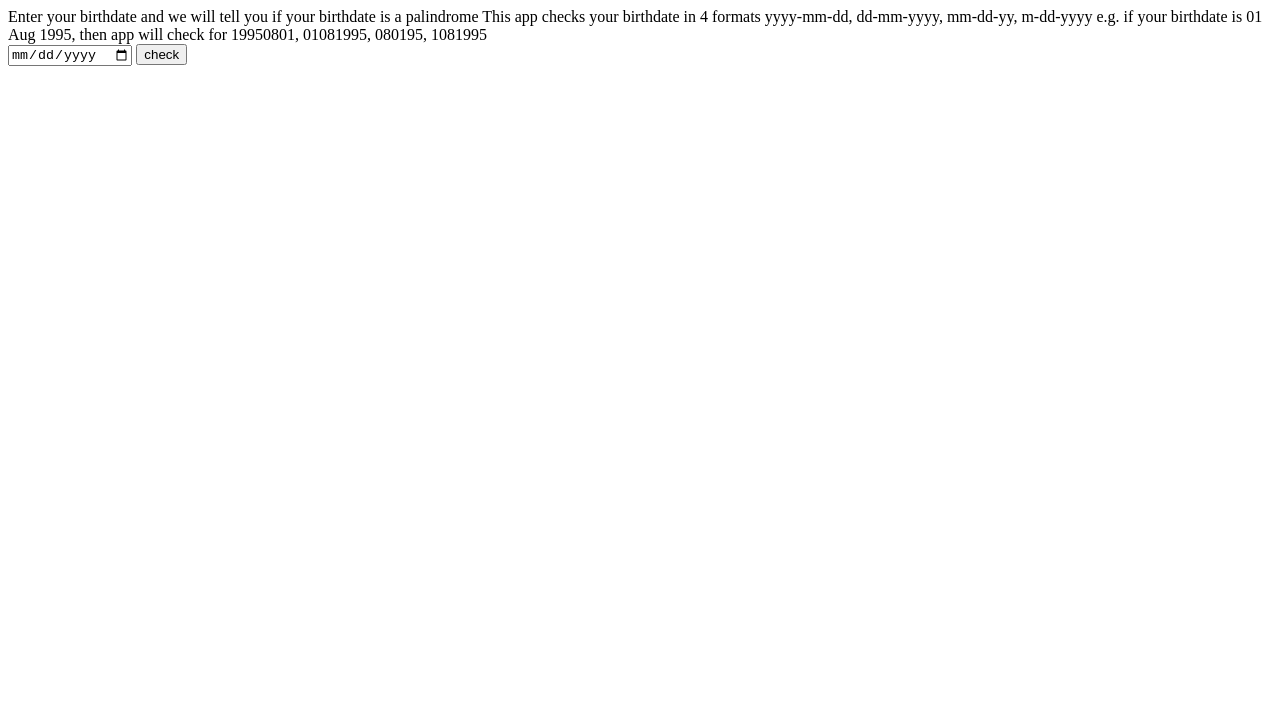
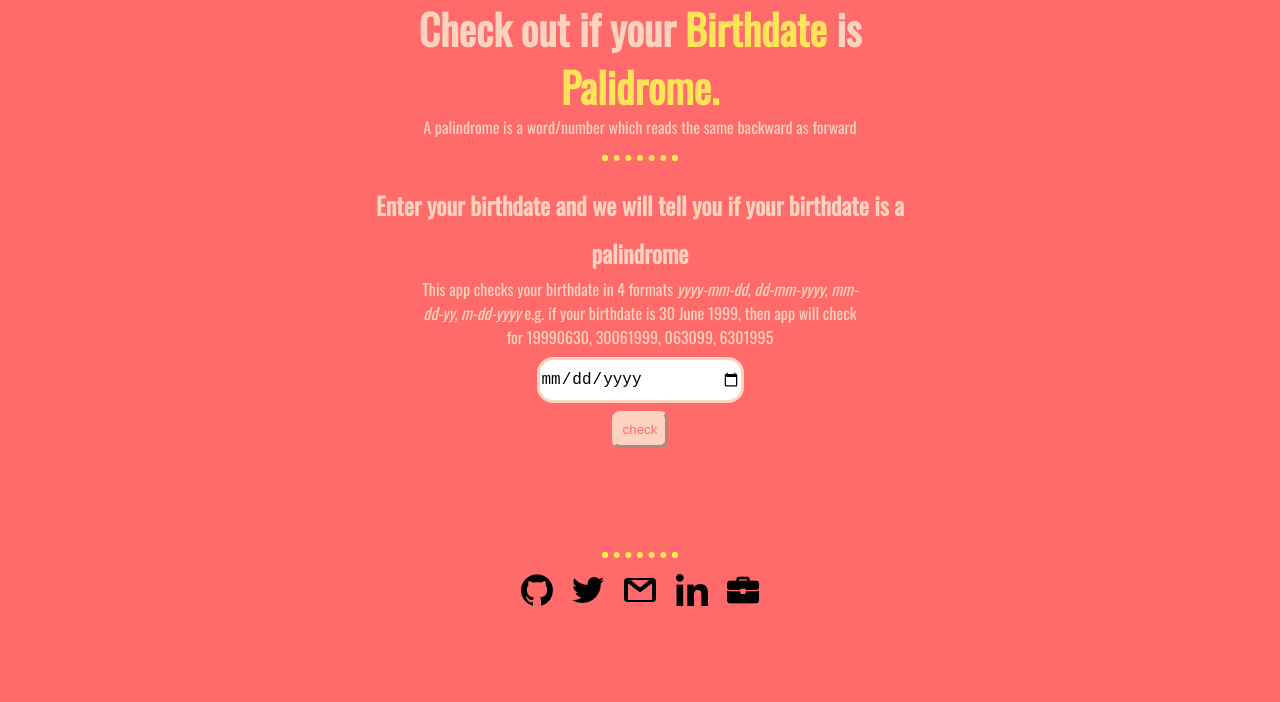
Before and after one commit to msdeshmukh009/palindrome-birthday-check, a plain HTML site: page index.html in a window 1280 px wide. Drawn offline with nearby package versions, Linux system fonts and the light colour scheme.

Commit message:
dev complete.

```diff
--- a/app.js
+++ b/app.js
@@ -6,6 +6,7 @@ const datesInMonth=[31,28,31,30,31,30,31,31,30,31,30,31];
 const log = console.log;
 function clearmsg(){
     outputMsgDiv.innerText="";
+    outputMsgDiv.style.display ="none"
 }
 function dateHandler(){
     clearmsg()
@@ -17,6 +18,7 @@ function dateHandler(){
         }, 3000);
     }
     else {
+        outputMsgDiv.style.display ="block"
         outputMsgDiv.innerText="Please fill date field."
     }
 }
@@ -29,10 +31,12 @@ function checkPalindrome(){
    var cheked = checkAllCombi(inputYear,inputMonth,inputDate);
 
     if(cheked){
-        outputMsgDiv.innerText="Whoa!!! Your birthdate in format "+cheked+" is palindrome"
+        outputMsgDiv.style.display ="block"
+        outputMsgDiv.innerText="Guess what!! Your birthdate in format "+cheked+" is palindrome"
     }else{
         var [nextdate,diff]=findNextDate(inputDate,inputMonth,inputYear);
-        outputMsgDiv.innerText="`Awww! Your birthdate is not palindrome. Nearest palindrome date is "
+        outputMsgDiv.style.display ="block"
+        outputMsgDiv.innerText="Your birthdate is not palindrome. Nearest palindrome date is "
         +nextdate+ "You missed it by " +diff+ " days."
 
     }
--- a/index.html
+++ b/index.html
@@ -8,22 +8,46 @@
     <link rel="stylesheet" href="styles.css">
 </head>
 <body>
-    <div >
-        Enter your birthdate and we will tell you if your birthdate is a palindrome
-        This app checks your birthdate in 4 formats yyyy-mm-dd, dd-mm-yyyy, mm-dd-yy, m-dd-yyyy
-e.g. if your birthdate is 01 Aug 1995, then app will check for 19950801, 01081995, 080195, 1081995
+    <main>
+        <div>
+            <h1 class="heading1">Check out if your <span>Birthdate</span>  is <span>Palidrome.</span> </h1>
+            <p class="subhead">A palindrome is a word/number which reads the same backward as forward</p>
         </div>
+        <hr>
         <div>
+            <h2>Enter your birthdate and we will tell you if your birthdate is a palindrome</h2>
+            <p class="intructions">
+            This app checks your birthdate in 4 formats <i>yyyy-mm-dd, dd-mm-yyyy, mm-dd-yy, m-dd-yyyy</i>
+        e.g. if your birthdate is 30 June 1999, then app will check for 19990630, 30061999, 063099, 6301995</p>
             <input id="date" type="date">
             <button id="btn">check</button>
         </div>
         <div>
-        <img id="loading" src="loading.gif" alt="loading">
+            <img id="loading" src="Bean Eater-1s-200px.svg" alt="loading">
         </div>
-    <div>
-        <P id="outputMsg"></P>
+        <div id="outputMsg">    </div>
 
-    </div>
+        <footer class="footer">
+            <hr>
+            <ul class="list-nobullet">
+                <li class="list-item-inline">
+                    <a href="https://github.com/msdeshmukh009" ><img src="github.png" border="0"></a>
+                </li>
+                <li class="list-item-inline">
+                    <a href="https://twitter.com/wayiambot"><img src="twitter.png" border="0"></a>
+                </li>
+                <li class="list-item-inline">
+                    <a href="mailto:deshmukhmahesh009@gmail.com"><img src="gmail.png" border="0"></a>
+                </li>
+                <li class="list-item-inline">
+                    <a href="https://www.linkedin.com/in/mahesh-deshmukh-413830185/"><img src="linkedin.png" border="0"></a>
+                </li>
+                <li class="list-item-inline">
+                    <a href="https://maheshdeshmukh.netlify.app/"><img src="briefcase.png" border="0"></a>
+                </li>
+            </ul>
+        </footer>
+    </main>
 
     <script src="app.js"></script>
 </body>
--- a/styles.css
+++ b/styles.css
@@ -1,3 +1,125 @@
+@import url('https://fonts.googleapis.com/css2?family=Oswald&display=swap');
+:root{
+    --back-color:#FF6B6B;
+    /* --back-color:#1E0645; */
+    --font-color:#FDD2BF;
+    --head-color:#FFE459;
+}
+
 #loading{
     display: none;
 }
+body{
+    margin: 0;
+    background-color: var(--back-color);
+    font-family: 'Oswald', sans-serif;
+    color: var(--font-color);
+}
+main{
+    text-align: center;
+    width: 100%;
+    max-width: 600px;
+    margin: auto;
+}
+hr{
+    border: var(--head-color) dotted 6px;
+    width: 4rem;
+    margin:1rem auto;
+    border-bottom:none ;
+}
+.subhead{
+    margin-block-start: 0;
+}
+span{
+    color: var(--head-color);
+}
+.intructions{
+   max-width: 75%;
+   margin: auto;
+   font-size: 1rem;
+   /* border: solid;  */
+}
+input{
+    display: block;
+    margin: auto;
+}
+#loading{
+    /* max-height: 10%; */
+    width: 5rem;
+    margin: auto;
+    border-radius: 50%;
+}
+
+h1{
+    margin-block-start: 0;
+    line-height: 3.6rem;
+    margin-bottom: 0rem;
+    font-size: 2.6rem;
+}
+h2{
+    font-size: 1.5rem;
+    line-height: 3rem;
+    margin-bottom: 0rem;
+}
+#outputMsg{
+    width: 75%;
+    margin: auto;
+    margin-bottom: 0.75rem; ;
+    border: solid var(--head-color);
+    display: none;
+    padding: 0.75rem;
+}
+input{
+    display: block;
+    margin: auto;
+    margin-bottom: 0.5rem;
+    margin-top:0.5rem ;
+    height: 2.5rem;
+    width: 12.5rem;
+    border: solid var(--font-color) 0.2rem;
+    border-radius: 1rem ;
+    font-size: 1rem;
+    color: black;
+}
+#btn{
+    background-color: var(--font-color);
+    color:var(--back-color);
+    border-width: medium;
+    padding: 0.5rem;
+    border-color: var(--font-color);
+    border-radius: 0.5rem;
+    margin-bottom: 1rem;
+}
+/* footer */
+.footer {
+
+    padding: 4.5rem 1rem;
+    background-color: var(--primary-color);
+    border-top-right-radius: 1rem;
+    color: var(--yellow);
+    text-align: center;
+}
+
+.footer-heading {
+    font-weight: bold;
+    font-size: large;
+}
+.footer ul {
+    padding-inline-start: 0px;
+}
+.footer-link {
+    color: white;
+    padding: 0.5rem 1rem;
+    text-decoration: none;
+    margin:0.5rem 1rem ;
+}
+/* lists */
+.list-non-bullet {
+    list-style: none;
+    padding-inline-start: 0px;
+}
+
+.list-item-inline {
+    display: inline;
+    margin: 0rem 0.5rem;
+}
```
Also changed, not shown: Bean Eater-1s-200px.svg (added), briefcase.png (added), github.png (added), gmail.png (added), linkedin.png (added), loading.gif (deleted), twitter.png (added). Lines whose indentation alone changed are shown as unchanged.
